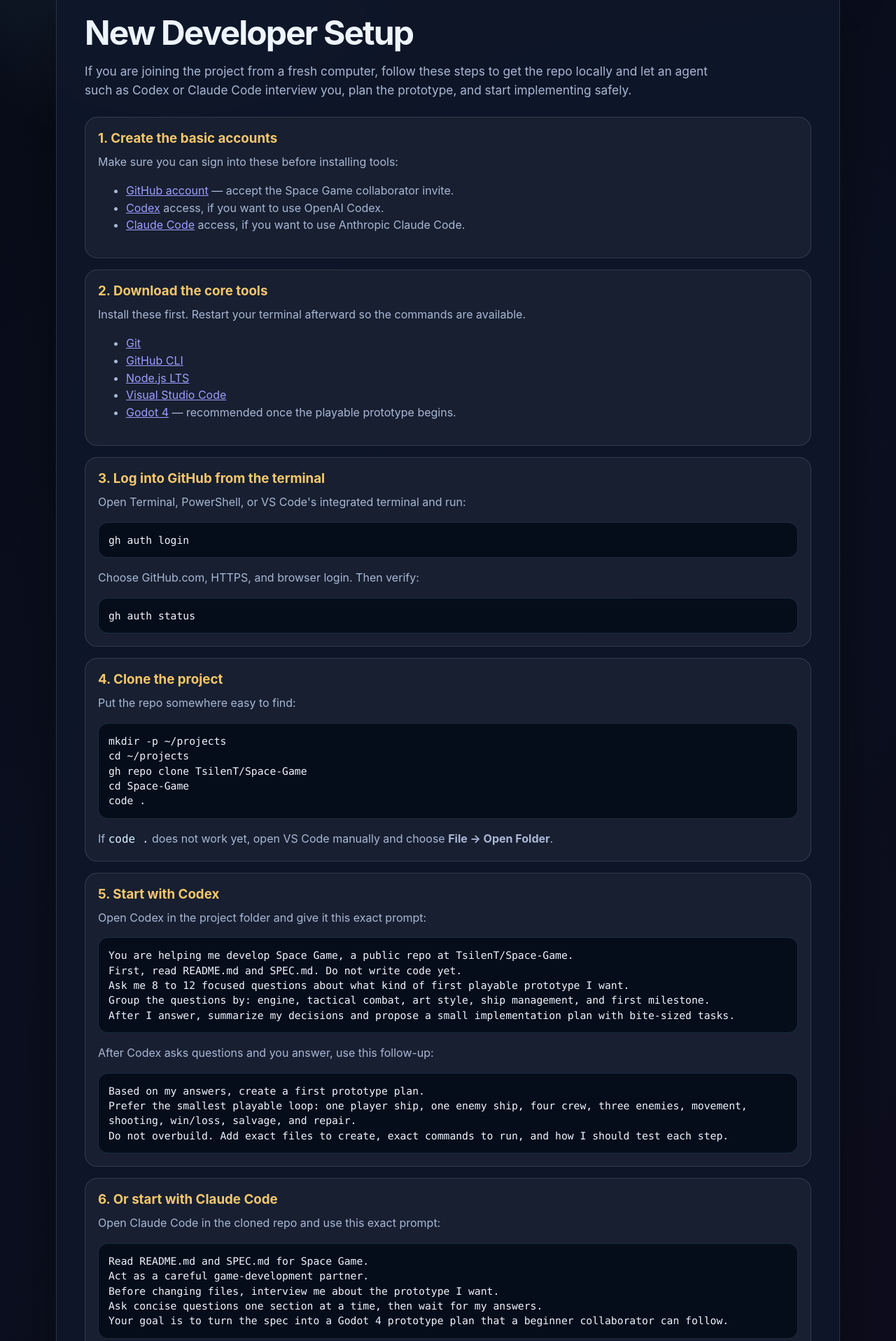
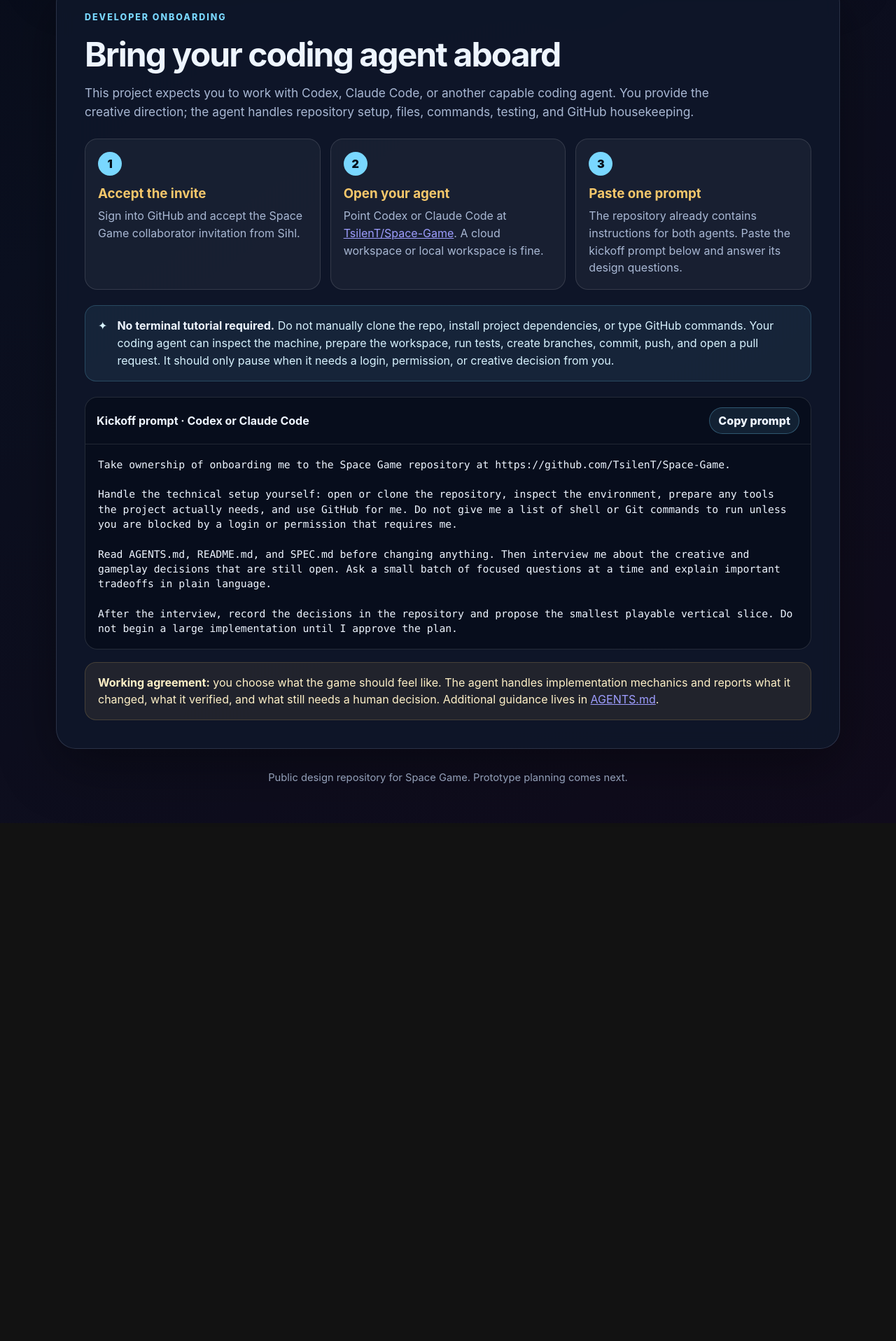
Before and after one commit to TsilenT/Space-Game, a plain HTML site: page index.html in a window 1280 px wide. Shown: the part 1133-3049 px from the top of the page at 70% size. After the commit the page ends 2309 px from the top, so only its background shows below. Drawn offline with Linux system fonts and the light colour scheme.

Commit message:
docs: streamline agent-first developer onboarding

```diff
--- a/index.html
+++ b/index.html
@@ -194,48 +194,102 @@
         max-width: 900px;
       }
 
-      .steps {
+      .onboarding-grid {
         display: grid;
-        gap: 16px;
+        grid-template-columns: repeat(3, minmax(0, 1fr));
+        gap: 14px;
+        margin-bottom: 22px;
       }
 
-      .step {
+      .onboarding-step {
         border: 1px solid rgba(255, 255, 255, 0.12);
         border-radius: 18px;
         padding: 18px;
         background: rgba(255, 255, 255, 0.045);
       }
 
-      .step h3 {
-        margin: 0 0 10px;
+      .step-number {
+        display: inline-grid;
+        place-items: center;
+        width: 34px;
+        height: 34px;
+        margin-bottom: 14px;
+        border-radius: 50%;
+        color: #04101a;
+        background: var(--accent);
+        font-weight: 900;
+      }
+
+      .onboarding-step h3 {
+        margin: 0 0 8px;
         color: var(--accent-2);
       }
 
-      .step p {
+      .onboarding-step p {
+        margin: 0;
         color: var(--muted);
         line-height: 1.55;
       }
 
-      .step p:first-of-type { margin-top: 0; }
-      .step p:last-child { margin-bottom: 0; }
+      .agent-promise {
+        display: flex;
+        gap: 14px;
+        align-items: flex-start;
+        margin: 0 0 22px;
+        padding: 16px 18px;
+        border-radius: 16px;
+        color: #d8f3ff;
+        background: rgba(121, 215, 255, 0.08);
+        border: 1px solid rgba(121, 215, 255, 0.2);
+        line-height: 1.55;
+      }
+
+      .agent-promise strong { color: var(--ink); }
+
+      .prompt-card {
+        overflow: hidden;
+        border: 1px solid rgba(255, 255, 255, 0.12);
+        border-radius: 18px;
+        background: rgba(1, 7, 18, 0.5);
+      }
+
+      .prompt-header {
+        display: flex;
+        align-items: center;
+        justify-content: space-between;
+        gap: 14px;
+        padding: 14px 16px;
+        border-bottom: 1px solid rgba(255, 255, 255, 0.1);
+      }
+
+      .prompt-header h3 { margin: 0; font-size: 1rem; }
+
+      .copy-button {
+        border: 1px solid rgba(121, 215, 255, 0.3);
+        border-radius: 999px;
+        padding: 8px 12px;
+        color: var(--ink);
+        background: rgba(121, 215, 255, 0.1);
+        font: inherit;
+        font-weight: 800;
+        cursor: pointer;
+      }
+
+      .copy-button:hover { background: rgba(121, 215, 255, 0.18); }
 
       code, pre {
         font-family: "SFMono-Regular", Consolas, "Liberation Mono", monospace;
       }
 
-      code {
-        color: #d8f3ff;
-      }
+      code { color: #d8f3ff; }
 
       pre {
-        margin: 12px 0 0;
+        margin: 0;
         white-space: pre-wrap;
         overflow-wrap: anywhere;
         color: #eef5ff;
-        background: rgba(1, 7, 18, 0.72);
-        border: 1px solid rgba(121, 215, 255, 0.16);
-        border-radius: 14px;
-        padding: 14px;
+        background: transparent;
+        padding: 18px;
         line-height: 1.45;
         font-size: 0.92rem;
       }
@@ -247,6 +301,7 @@
         color: #fff1c7;
         background: rgba(245, 199, 107, 0.08);
         border: 1px solid rgba(245, 199, 107, 0.18);
+        line-height: 1.55;
       }
 
       footer {
@@ -257,7 +312,7 @@
       }
 
       @media (max-width: 820px) {
-        .hero, .columns { grid-template-columns: 1fr; }
+        .hero, .columns, .onboarding-grid { grid-template-columns: 1fr; }
         main { padding-top: 28px; }
       }
     </style>
@@ -320,106 +375,52 @@
       </section>
 
       <section class="card setup" id="developer-setup">
-        <h2>New Developer Setup</h2>
+        <p class="eyebrow">Developer onboarding</p>
+        <h2>Bring your coding agent aboard</h2>
         <p class="lead">
-          If you are joining the project from a fresh computer, follow these steps to get the repo locally and let
-          an agent such as Codex or Claude Code interview you, plan the prototype, and start implementing safely.
+          This project expects you to work with Codex, Claude Code, or another capable coding agent. You provide the
+          creative direction; the agent handles repository setup, files, commands, testing, and GitHub housekeeping.
         </p>
 
-        <div class="steps">
-          <article class="step">
-            <h3>1. Create the basic accounts</h3>
-            <p>Make sure you can sign into these before installing tools:</p>
-            <ul>
-              <li><a href="https://github.com/signup">GitHub account</a> — accept the Space Game collaborator invite.</li>
-              <li><a href="https://chatgpt.com/codex">Codex</a> access, if you want to use OpenAI Codex.</li>
-              <li><a href="https://claude.ai/code">Claude Code</a> access, if you want to use Anthropic Claude Code.</li>
-            </ul>
+        <div class="onboarding-grid">
+          <article class="onboarding-step">
+            <span class="step-number">1</span>
+            <h3>Accept the invite</h3>
+            <p>Sign into GitHub and accept the Space Game collaborator invitation from Sihl.</p>
           </article>
-
-          <article class="step">
-            <h3>2. Download the core tools</h3>
-            <p>Install these first. Restart your terminal afterward so the commands are available.</p>
-            <ul>
-              <li><a href="https://git-scm.com/downloads">Git</a></li>
-              <li><a href="https://cli.github.com/">GitHub CLI</a></li>
-              <li><a href="https://nodejs.org/en/download">Node.js LTS</a></li>
-              <li><a href="https://code.visualstudio.com/">Visual Studio Code</a></li>
-              <li><a href="https://godotengine.org/download/">Godot 4</a> — recommended once the playable prototype begins.</li>
-            </ul>
+          <article class="onboarding-step">
+            <span class="step-number">2</span>
+            <h3>Open your agent</h3>
+            <p>Point Codex or Claude Code at <a href="https://github.com/TsilenT/Space-Game">TsilenT/Space-Game</a>. A cloud workspace or local workspace is fine.</p>
           </article>
-
-          <article class="step">
-            <h3>3. Log into GitHub from the terminal</h3>
-            <p>Open Terminal, PowerShell, or VS Code's integrated terminal and run:</p>
-            <pre>gh auth login</pre>
-            <p>Choose GitHub.com, HTTPS, and browser login. Then verify:</p>
-            <pre>gh auth status</pre>
-          </article>
-
-          <article class="step">
-            <h3>4. Clone the project</h3>
-            <p>Put the repo somewhere easy to find:</p>
-            <pre>mkdir -p ~/projects
-cd ~/projects
-gh repo clone TsilenT/Space-Game
-cd Space-Game
-code .</pre>
-            <p>If <code>code .</code> does not work yet, open VS Code manually and choose <strong>File → Open Folder</strong>.</p>
-          </article>
-
-          <article class="step">
-            <h3>5. Start with Codex</h3>
-            <p>Open Codex in the project folder and give it this exact prompt:</p>
-            <pre>You are helping me develop Space Game, a public repo at TsilenT/Space-Game.
-First, read README.md and SPEC.md. Do not write code yet.
-Ask me 8 to 12 focused questions about what kind of first playable prototype I want.
-Group the questions by: engine, tactical combat, art style, ship management, and first milestone.
-After I answer, summarize my decisions and propose a small implementation plan with bite-sized tasks.</pre>
-            <p>After Codex asks questions and you answer, use this follow-up:</p>
-            <pre>Based on my answers, create a first prototype plan.
-Prefer the smallest playable loop: one player ship, one enemy ship, four crew, three enemies, movement, shooting, win/loss, salvage, and repair.
-Do not overbuild. Add exact files to create, exact commands to run, and how I should test each step.</pre>
-          </article>
-
-          <article class="step">
-            <h3>6. Or start with Claude Code</h3>
-            <p>Open Claude Code in the cloned repo and use this exact prompt:</p>
-            <pre>Read README.md and SPEC.md for Space Game.
-Act as a careful game-development partner.
-Before changing files, interview me about the prototype I want.
-Ask concise questions one section at a time, then wait for my answers.
-Your goal is to turn the spec into a Godot 4 prototype plan that a beginner collaborator can follow.</pre>
-            <p>When you are ready for Claude to write the plan:</p>
-            <pre>Now write docs/prototype-plan.md.
-The plan should target Godot 4 and a tiny vertical slice.
-Include setup steps, scene structure, scripts, data files, testing/playtest steps, and a checklist for the first pull request.
-Do not implement yet; make the plan easy to review.</pre>
-          </article>
-
-          <article class="step">
-            <h3>7. First safe implementation prompt</h3>
-            <p>Once the plan looks good, ask the agent to implement only the first slice:</p>
-            <pre>Implement only Task 1 from docs/prototype-plan.md.
-Keep the change small.
-After editing, show me the files changed, commands run, and how to manually verify it.
-Do not start Task 2 until I approve.</pre>
-          </article>
-
-          <article class="step">
-            <h3>8. Save work and open a pull request</h3>
-            <p>When a small task is working, commit and push it:</p>
-            <pre>git status
-git add .
-git commit -m "feat: start Space Game prototype"
-git push</pre>
-            <p>Then open a pull request:</p>
-            <pre>gh pr create --title "Start Space Game prototype" --body "Adds the first small prototype slice for review."</pre>
+          <article class="onboarding-step">
+            <span class="step-number">3</span>
+            <h3>Paste one prompt</h3>
+            <p>The repository already contains instructions for both agents. Paste the kickoff prompt below and answer its design questions.</p>
           </article>
         </div>
 
+        <div class="agent-promise">
+          <span aria-hidden="true">✦</span>
+          <div><strong>No terminal tutorial required.</strong> Do not manually clone the repo, install project dependencies, or type GitHub commands. Your coding agent can inspect the machine, prepare the workspace, run tests, create branches, commit, push, and open a pull request. It should only pause when it needs a login, permission, or creative decision from you.</div>
+        </div>
+
+        <div class="prompt-card">
+          <div class="prompt-header">
+            <h3>Kickoff prompt · Codex or Claude Code</h3>
+            <button class="copy-button" type="button" data-copy="kickoff-prompt">Copy prompt</button>
+          </div>
+          <pre id="kickoff-prompt">Take ownership of onboarding me to the Space Game repository at https://github.com/TsilenT/Space-Game.
+
+Handle the technical setup yourself: open or clone the repository, inspect the environment, prepare any tools the project actually needs, and use GitHub for me. Do not give me a list of shell or Git commands to run unless you are blocked by a login or permission that requires me.
+
+Read AGENTS.md, README.md, and SPEC.md before changing anything. Then interview me about the creative and gameplay decisions that are still open. Ask a small batch of focused questions at a time and explain important tradeoffs in plain language.
+
+After the interview, record the decisions in the repository and propose the smallest playable vertical slice. Do not begin a large implementation until I approve the plan.</pre>
+        </div>
+
         <div class="note">
-          Agent rule of thumb: ask it to interview you first, plan second, implement third. If it tries to build the whole game at once, tell it to stop and shrink the task.
+          <strong>Working agreement:</strong> you choose what the game should feel like. The agent handles implementation mechanics and reports what it changed, what it verified, and what still needs a human decision. Additional guidance lives in <a href="https://github.com/TsilenT/Space-Game/blob/main/AGENTS.md">AGENTS.md</a>.
         </div>
       </section>
 
@@ -427,5 +428,20 @@ git push</pre>
         Public design repository for Space Game. Prototype planning comes next.
       </footer>
     </main>
+    <script>
+      document.querySelectorAll("[data-copy]").forEach((button) => {
+        button.addEventListener("click", async () => {
+          const prompt = document.getElementById(button.dataset.copy);
+          try {
+            await navigator.clipboard.writeText(prompt.innerText);
+            button.textContent = "Copied";
+            window.setTimeout(() => { button.textContent = "Copy prompt"; }, 1800);
+          } catch {
+            window.getSelection().selectAllChildren(prompt);
+            button.textContent = "Select and copy";
+          }
+        });
+      });
+    </script>
   </body>
 </html>
```
Also changed, not shown: AGENTS.md (added, +64 -0 lines), CLAUDE.md (added, +5 -0 lines), SPEC.md (+1 -1 lines), README.md.
